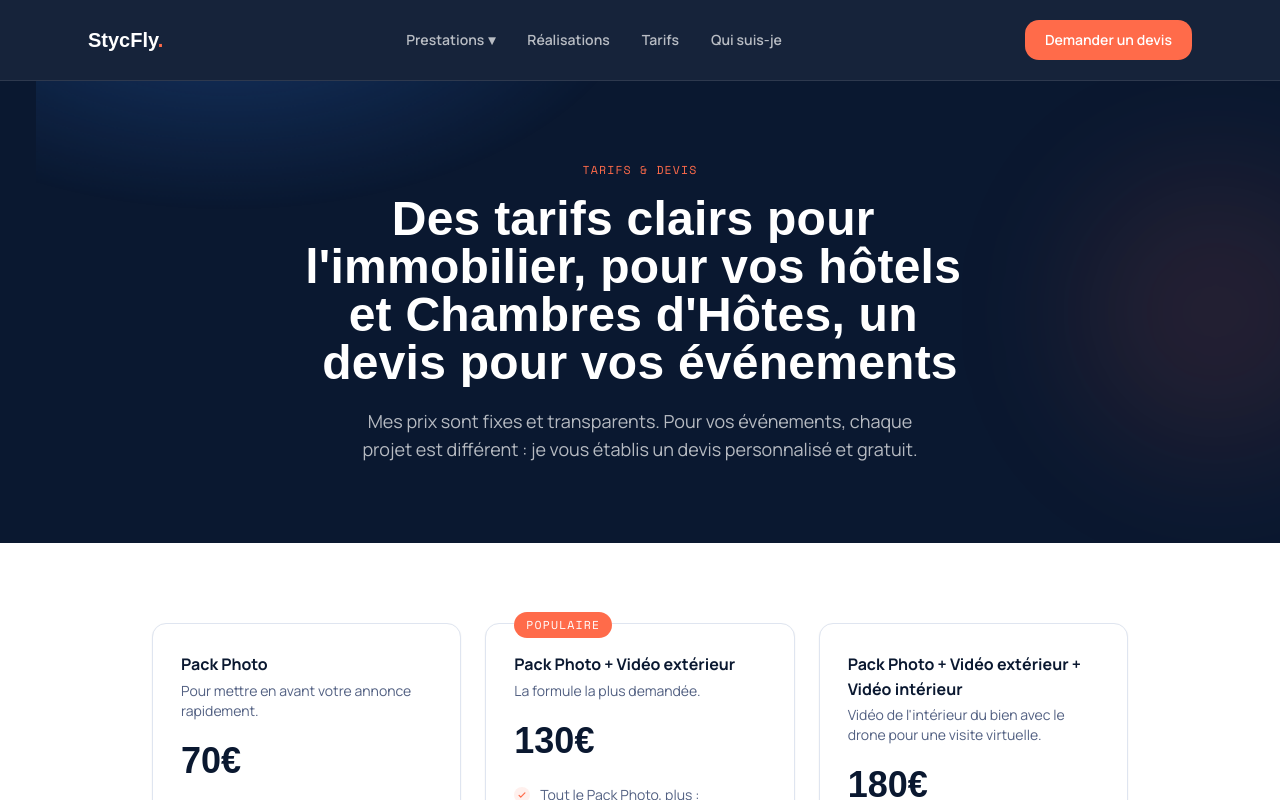
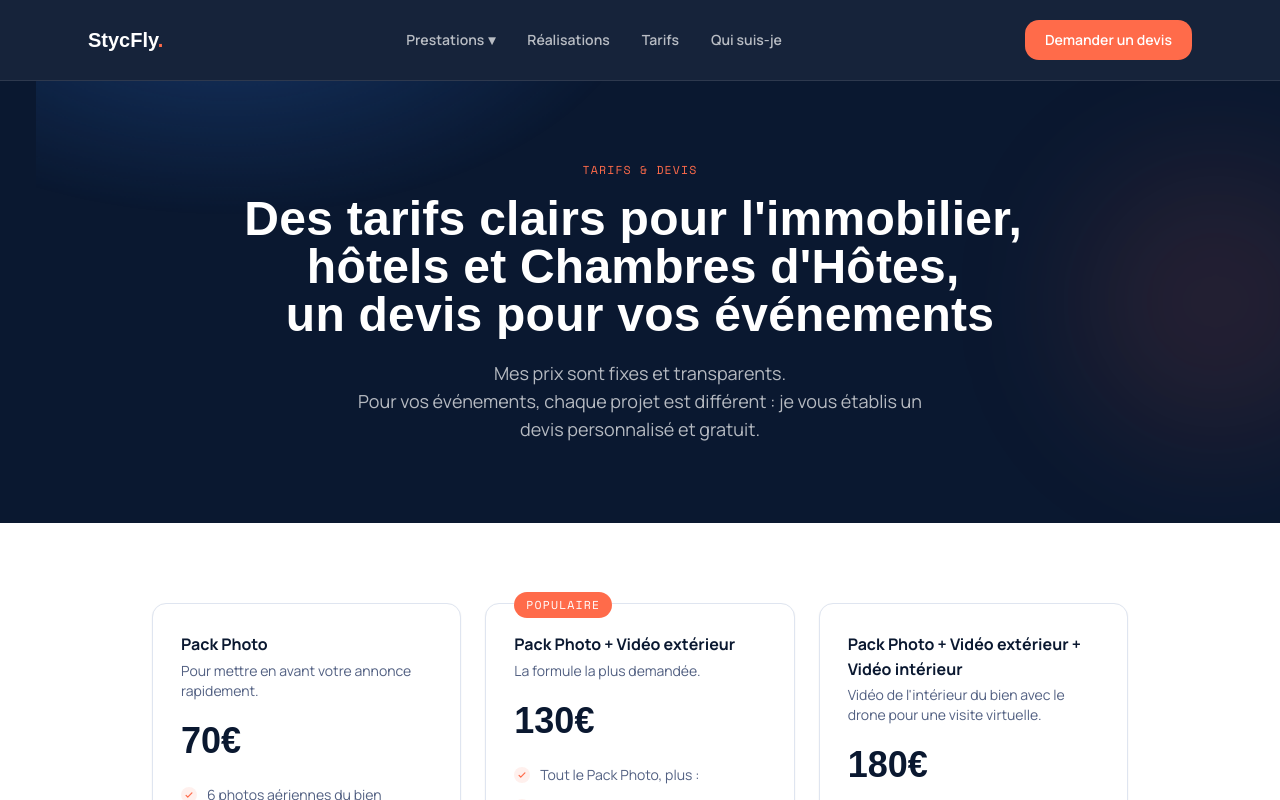
Before and after one commit to stycfly/stycfly-site, a Next.js app: page /tarifs in a window 1280 px wide. Shown: the top 800 px of the page. Built offline with nearby package versions, Linux system fonts and the light colour scheme; a web font is replaced by a local one.

Commit message:
Ajuste le titre et ajoute un retour à la ligne dans le texte d'intro des Tarifs
Co-Authored-By: Claude Sonnet 5 <noreply@anthropic.com>
Claude-Session: https://claude.ai/code/session_01GfgEWJVdBukMpqsTP7W52d

```diff
--- a/src/app/tarifs/page.tsx
+++ b/src/app/tarifs/page.tsx
@@ -49,8 +49,14 @@ export default function TarifsPage() {
     <>
       <PageHero
         eyebrow="Tarifs & devis"
-        title="Des tarifs clairs pour l'immobilier, pour vos hôtels et Chambres d'Hôtes, un devis pour vos événements"
-        lead="Mes prix sont fixes et transparents. Pour vos événements, chaque projet est différent : je vous établis un devis personnalisé et gratuit."
+        title="Des tarifs clairs pour l'immobilier, hôtels et Chambres d'Hôtes, un devis pour vos événements"
+        lead={
+          <>
+            Mes prix sont fixes et transparents.
+            <br />
+            Pour vos événements, chaque projet est différent : je vous établis un devis personnalisé et gratuit.
+          </>
+        }
       />
 
       <section className="mx-auto max-w-5xl px-6 py-20">
--- a/src/components/PageHero.tsx
+++ b/src/components/PageHero.tsx
@@ -10,7 +10,7 @@ export default function PageHero({
 }: {
   eyebrow: string;
   title: string;
-  lead: string;
+  lead: ReactNode;
   children?: ReactNode;
 }) {
   return (
```
